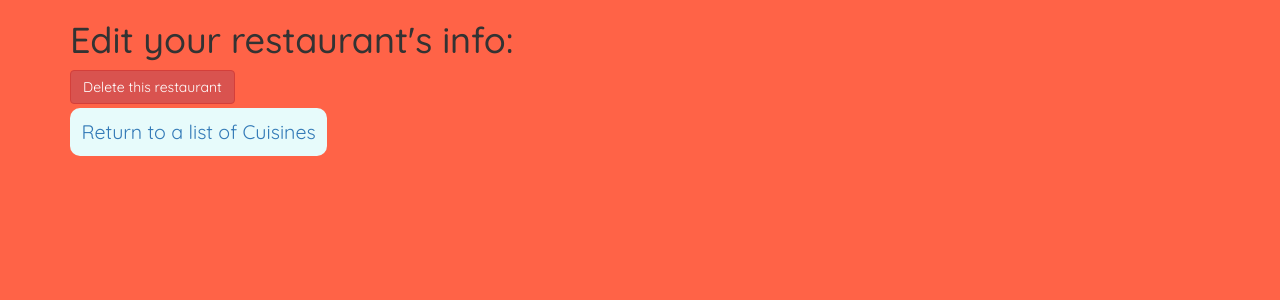
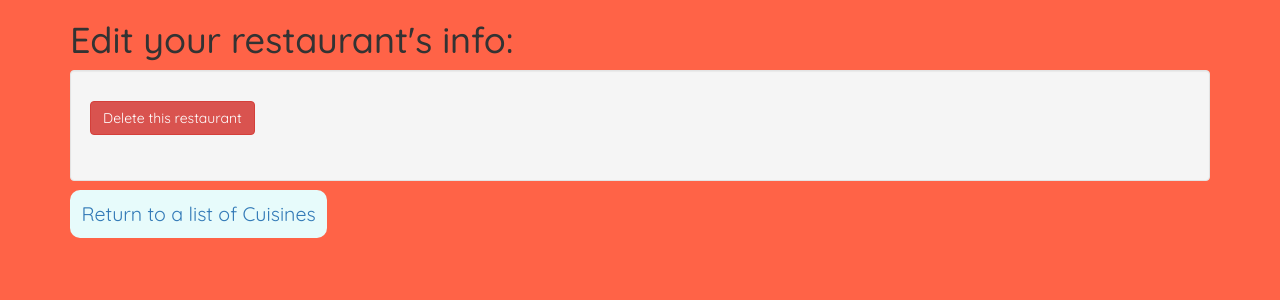
Before and after one commit to Evan-Alexander/best-restaurants, a PHP site: template views/restaurant-editor.html.twig in a window 1280 px wide. Shown: the top 300 px of the page. Run offline with PHP 8.4, Linux system fonts and the light colour scheme; the template is opened without the code that fills it, so the values that code supplies are empty; some libraries are stand-ins or nearby versions.

Commit message:
add well to edit page

```diff
--- a/views/restaurant-editor.html.twig
+++ b/views/restaurant-editor.html.twig
@@ -11,6 +11,7 @@
     <body>
         <div class="container">
             <h1>Edit your restaurant's info:</h1>
+            <div class="well">
                 {% if restaurant is not empty %}
                 <ul>
                     <li>{{ restaurant.getRestaurantName }}</li>
@@ -43,8 +44,10 @@
                 {% endif %}
                 <form class="form-group" action="/delete_restaurant/{{restaurant.getId}}"  method="post">
                     <input type="hidden" name="_method" value="delete">
-                <button class="btn btn-danger" type="submit" name="button">Delete this restaurant</button>
+                    <button id="delete" class="btn btn-danger" type="submit" name="button">Delete this restaurant</button>
                 </form>
+
+            </div>
             <li><a class="return" href="/">Return to a list of Cuisines</a></li>
 
         </div>
--- a/web/assets/css/styles.css
+++ b/web/assets/css/styles.css
@@ -13,8 +13,12 @@ body {
 .jumbotron {
     background-color: #ffd0c7;
     margin: 2% 0;
-    width: 50%;
+    width: 75%;
     border: solid 5px #b4e7ea;
+}
+
+.jumbotron h1 {
+    max-width: 90%;
 }
 
 .well li {
@@ -39,3 +43,8 @@ li {
     border-radius: 10px;
     margin-top: 10%;
 }
+
+#delete {
+    margin-top: 1%;
+    margin-bottom: 1%;
+}
```
Lines whose indentation alone changed are shown as unchanged.
